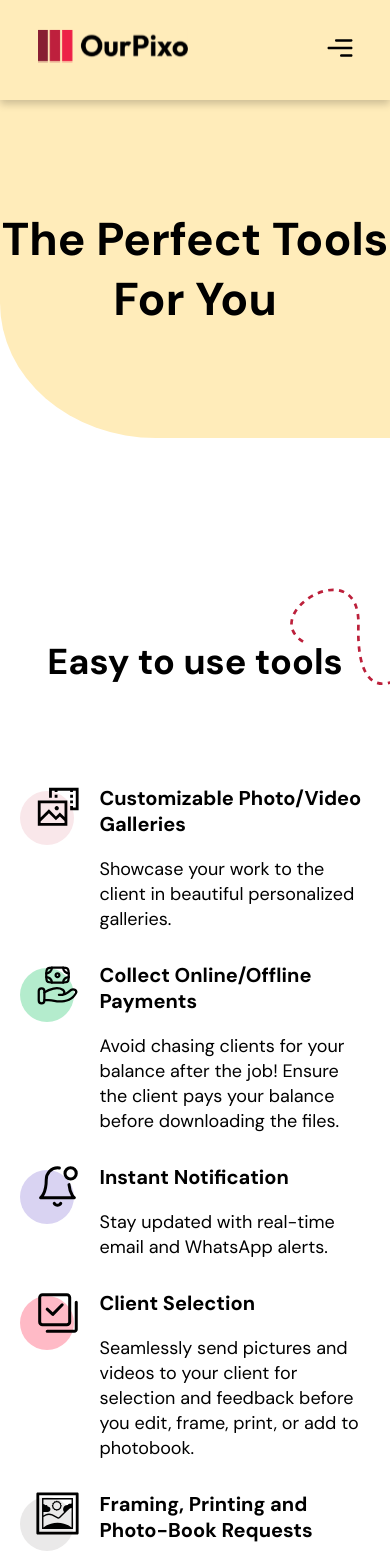
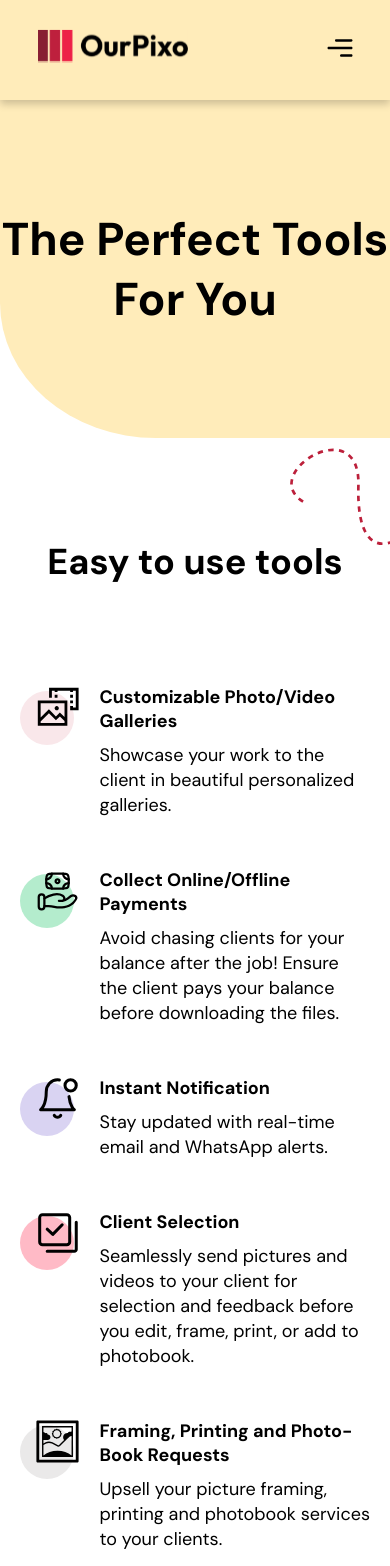
Before and after one commit to MITCHYUGAN/Project-Our-PIXO, a React (Vite) app: page /features in a window 390 px wide. Shown: the top 1566 px of the page. Built offline with nearby package versions, Linux system fonts and the light colour scheme.

Commit message:
updated easy to use tools fonts

```diff
--- a/src/components/EasyTools/EasyTools.css
+++ b/src/components/EasyTools/EasyTools.css
@@ -6,13 +6,13 @@
     position: relative;
     align-items: center;
     gap: 100px;
-    padding: 150px 0;
+    padding: 100px 0;
     margin-top: 50px;
 
     .arrow1 {
         position: absolute;
         width: 100px;
-        top: 100px;
+        top: -40px;
         right: 0;
     }
 
@@ -35,7 +35,7 @@
         place-items: center;
         width: 90%;
         /* flex-wrap: wrap; */
-        gap: 30px;
+        gap: 40px;
         align-items: center;
         justify-content: center;
         margin: 0 auto;
@@ -56,7 +56,7 @@
             div {
                 display: flex;
                 flex-direction: column;
-                gap: 20px;
+                gap: 10px;
 
 
                 h3 {
@@ -102,7 +102,7 @@
 
 @media (max-width: 600px) {
     .easytools {
-
+        padding: 50px 0;
         .arrow1,
         .arrow2 {
             width: 100px;
@@ -110,13 +110,13 @@
 
         .easytoolswrapper {
             grid-template-columns: repeat(1, 1fr);
-            gap: 30px;
+            gap: 50px;
             .tool {
                 flex-direction: row;
                 width: 100%;
 
                 div h3 {
-                    font-size: 20px;
+                    font-size: 18px;
                 }
                 div p {
                     font-size: 18px;
--- a/src/components/WhyOurPIXO/WhyOurPIXO.css
+++ b/src/components/WhyOurPIXO/WhyOurPIXO.css
@@ -221,6 +221,9 @@
         margin: 0 auto;
         margin-bottom: 70px;
     }
+    .why-ourpixo p {
+        font-size: 16px;
+    }
     .why-ourpixo .first {
         position: absolute;
         top: -30px;
```
